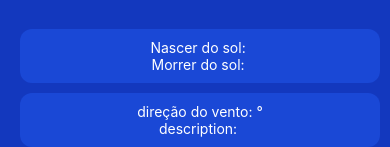
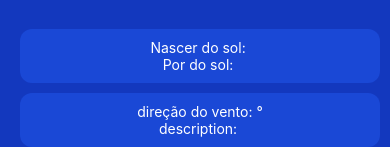
Before and after one commit to Samuel-BSantos/reactAtt7, a React Native app: screen / in a window 390 px wide. Shown: the part 350-497 px from the top of the page. Built offline with nearby package versions, Linux system fonts and the light colour scheme.

Commit message:
Update App.js

```diff
--- a/App.js
+++ b/App.js
@@ -54,7 +54,7 @@ export default function App() {
       <View style={styles.forecast}>
         <View style={styles.forecastItem}>
           <Text style={styles.forecastText}>Nascer do sol: {results?.sunrise}</Text>
-          <Text style={styles.forecastText}>Morrer do sol: {results?.sunset}</Text>
+          <Text style={styles.forecastText}>Por do sol: {results?.sunset}</Text>
         </View>
         <View style={styles.forecastItem}>
           <Text style={styles.forecastText}>direção do vento: {results?.wind_direction}°</Text>
```
